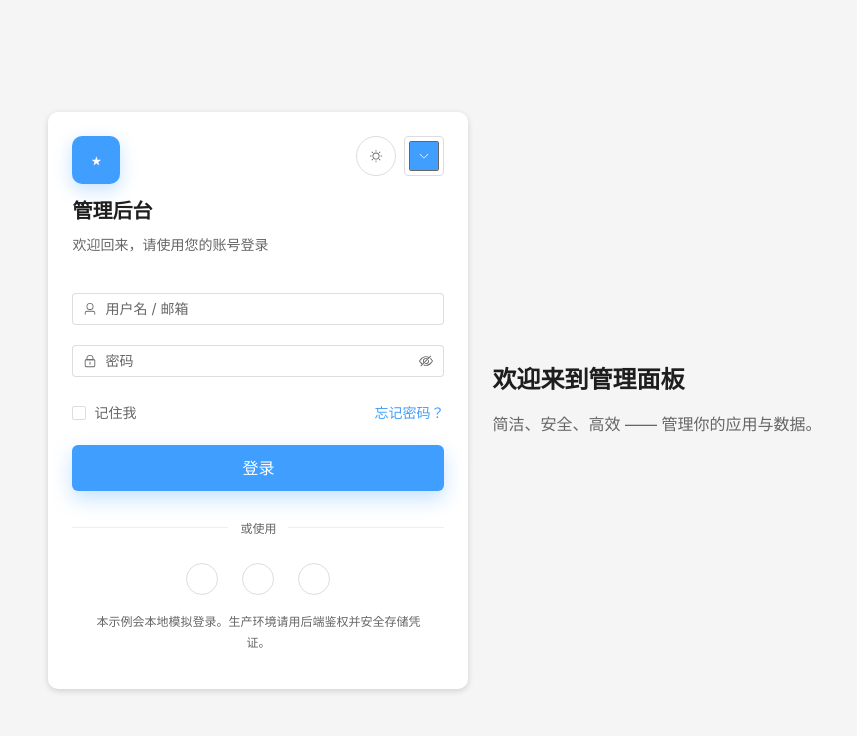
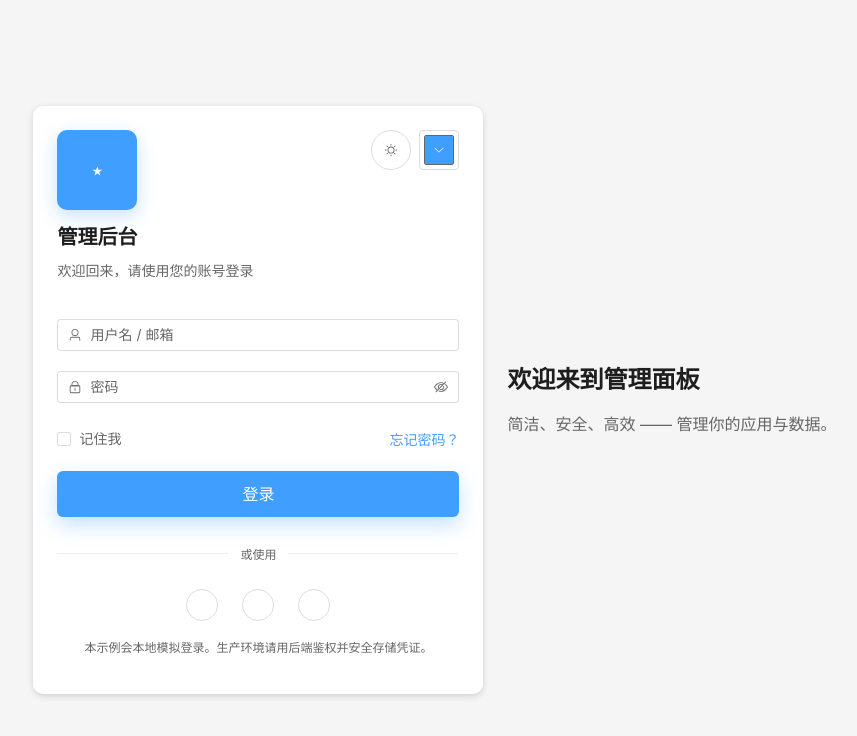
Before and after one commit to huarong290/vue3-vite-admin, a Vue app: page /login in a window 1280 px wide. Shown: the top 736 px of the page, without its empty margins (205-1062 px from the left). Built offline with nearby package versions, Linux system fonts and the light colour scheme.

Commit message:
fix: 登录页面样式优化

```diff
--- a/src/styles/components/_login.scss
+++ b/src/styles/components/_login.scss
@@ -19,7 +19,7 @@
 
 /* 登录卡片 */
 .auth-card {
-  width: 420px;
+  width: 450px;
   max-width: calc(100% - var(--spacing-6));
   background: var(--color-bg-container);
   border-radius: var(--border-radius-lg);
@@ -72,8 +72,8 @@
   display: inline-flex;
   align-items: center;
   justify-content: center;
-  width: 48px;
-  height: 48px;
+  width: 80px;
+  height: 80px;
   border-radius: var(--border-radius-lg);
   background: var(--color-primary);
   color: var(--color-white);
```
